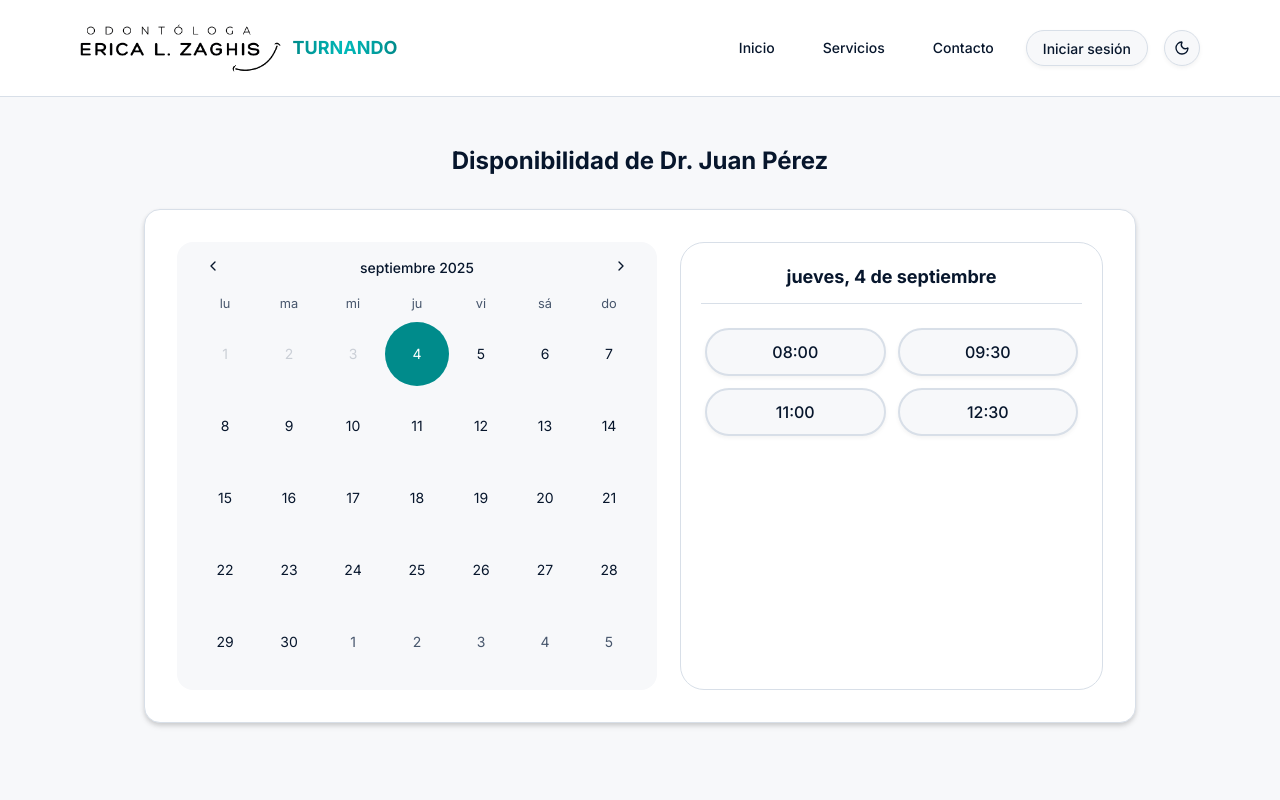
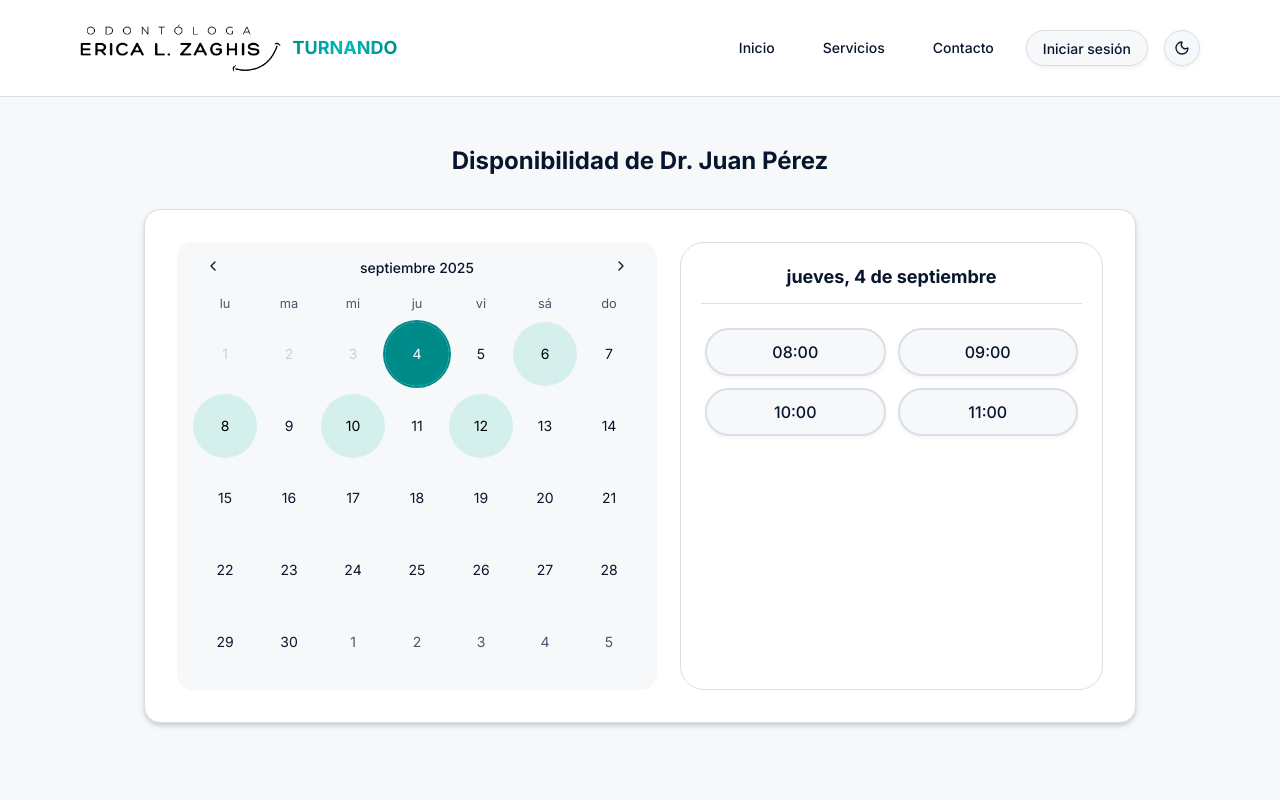
Before and after one commit to melinab1998/TPI-PROGRAMACION-IV, a React (Vite) app in the folder frontend/: page /calendar/1 in a window 1280 px wide. Shown: the top 800 px of the page. Built offline with nearby package versions, Linux system fonts and the light colour scheme.

Commit message:
dias-destacados

```diff
--- a/frontend/src/pages/Calendar/Calendar.jsx
+++ b/frontend/src/pages/Calendar/Calendar.jsx
@@ -1,23 +1,22 @@
 import React, { useState } from "react"
 import { useParams } from "react-router-dom"
-import { format } from "date-fns"
+import { format, parseISO } from "date-fns"
 import { es } from "date-fns/locale"
 import { Button } from "@/components/ui/button"
-import { Input } from "@/components/ui/input"
-import { Label } from "@/components/ui/label"
 import { Calendar } from "@/components/ui/calendar"
 import { ScrollArea } from "@/components/ui/scroll-area"
+import { Label } from "@/components/ui/label"
+import { RadioGroup, RadioGroupItem } from "@/components/ui/radio-group"
 import { motion, AnimatePresence } from "framer-motion"
-import { RadioGroup, RadioGroupItem } from "@/components/ui/radio-group"
 
 // Simulación de datos
 const availability = {
     1: {
-        "2025-09-02": ["08:00", "09:00", "10:00", "11:00"],
-        "2025-09-03": ["09:00", "10:00", "11:00", "12:00"],
-        "2025-09-04": ["08:00", "09:30", "11:00", "12:30"],
-        "2025-09-05": ["08:00", "09:00", "10:00", "11:00"],
-        "2025-09-06": ["09:00", "10:00", "11:00", "12:00", "13:00", "15:00", "16:00", "20:00"],
+        "2025-09-04": ["08:00", "09:00", "10:00", "11:00"],
+        "2025-09-06": ["09:00", "10:00", "11:00", "12:00"],
+        "2025-09-08": ["08:00", "09:30", "11:00", "12:30"],
+        "2025-09-10": ["08:00", "09:00", "10:00", "11:00"],
+        "2025-09-12": ["09:00", "10:00", "11:00", "12:00", "13:00", "15:00", "16:00", "20:00"],
     },
 }
 
@@ -68,9 +67,9 @@ export default function CalendarPage() {
                             mode="single"
                             selected={date}
                             onSelect={(newDate) => {
-                                if (!newDate) return;
-                                setDate(newDate);
-                                setTime(null);
+                                if (!newDate) return
+                                setDate(newDate)
+                                setTime(null)
                             }}
                             locale={es}
                             className={`
@@ -80,14 +79,32 @@ export default function CalendarPage() {
                                 [&_.rdp-day_selected]:rounded-full [&_.rdp-day]:rounded-full
                                 [&_.rdp-caption]:mb-4 [&_.rdp-caption_label]:text-lg
                             `}
+                            modifiers={{
+                                available: Object.keys(doctorAvailability).map((dateStr) => parseISO(dateStr)),
+                                today: today,
+                            }}
+                            modifiersClassNames={{
+                                available: "bg-accent text-accent-foreground font-medium hover:bg-accent/80 transition rounded-full",
+                                today: "ring-2 ring-primary font-bold rounded-full",
+                            }}
                             dayClassName={(day) => {
-                                const formattedDay = format(day, "yyyy-MM-dd");
-                                const availableDatesStrings = Object.keys(doctorAvailability);
+                                const formattedDay = format(day, "yyyy-MM-dd")
+                                const isAvailable = Object.keys(doctorAvailability).includes(formattedDay)
+                                const isCurrentDay = day.toDateString() === today.toDateString()
 
-                                if (availableDatesStrings.includes(formattedDay)) {
-                                    return "bg-accent text-accent-foreground hover:bg-accent-foreground hover:text-accent cursor-pointer transition"
+                                let className = "rounded-full "
+
+                                if (isCurrentDay && isAvailable) {
+                                    className += "bg-accent text-accent-foreground font-semibold ring-2 ring-primary"
+                                } else if (isCurrentDay) {
+                                    className += "ring-2 ring-primary font-semibold"
+                                } else if (isAvailable) {
+                                    className += "bg-accent text-accent-foreground hover:bg-accent/80 transition"
+                                } else {
+                                    className += "text-muted-foreground opacity-60"
                                 }
-                                return "bg-muted text-muted-foreground opacity-60 hover:opacity-80 cursor-pointer transition"
+
+                                return className
                             }}
                             disabled={[{ before: today }]}
                         />
@@ -130,7 +147,6 @@ export default function CalendarPage() {
                 </div>
             </div>
 
-            {/* Modal de Reserva con mejor espaciado */}
             <AnimatePresence>
                 {time && (
                     <motion.div
@@ -175,7 +191,6 @@ export default function CalendarPage() {
                             </div>
 
                             <form onSubmit={handleSubmit} className="space-y-5">
-
                                 <div className="space-y-5">
                                     <Label className="text-base">Motivo del turno</Label>
                                     <RadioGroup
```
Lines whose indentation alone changed are shown as unchanged.
